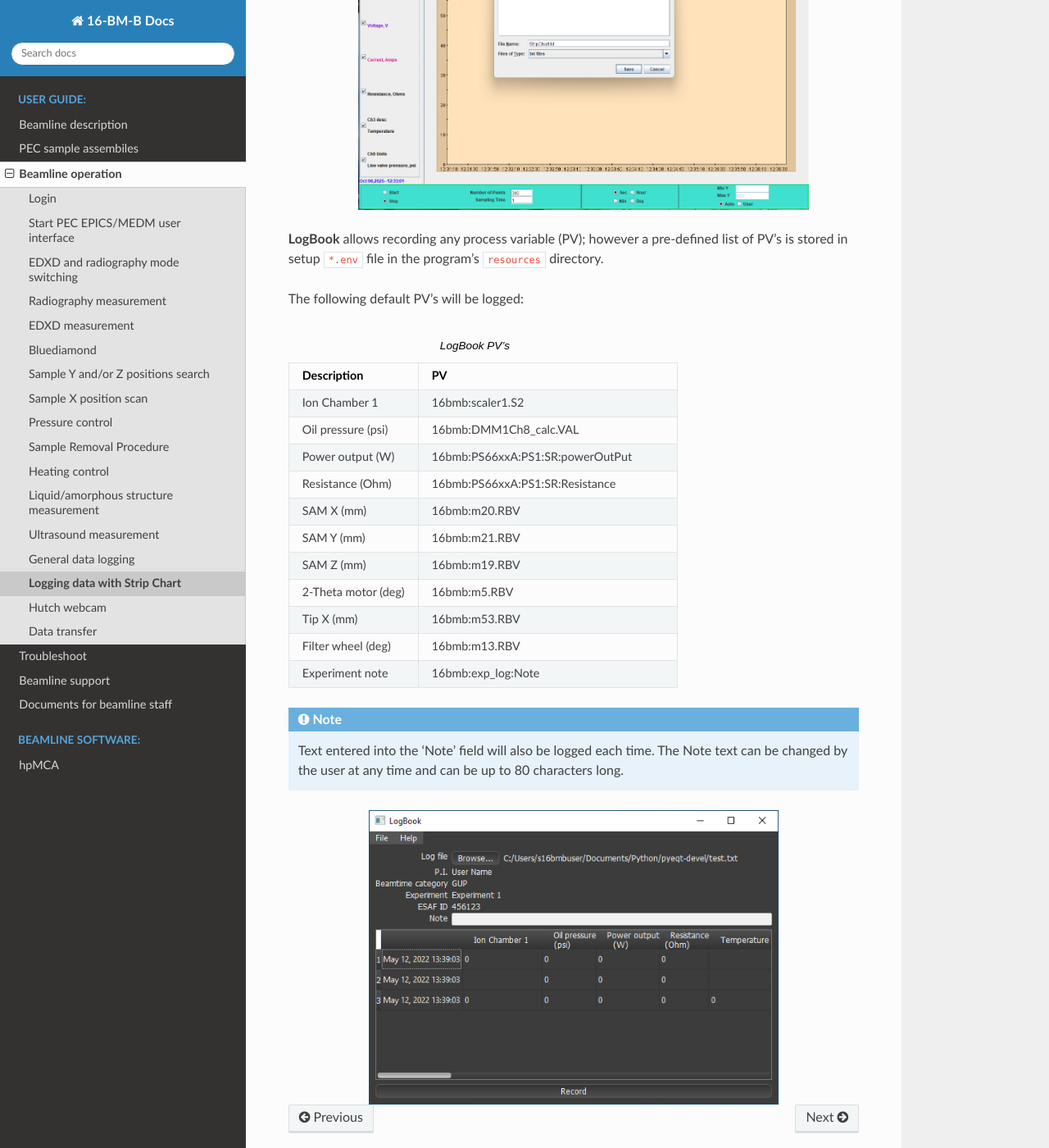
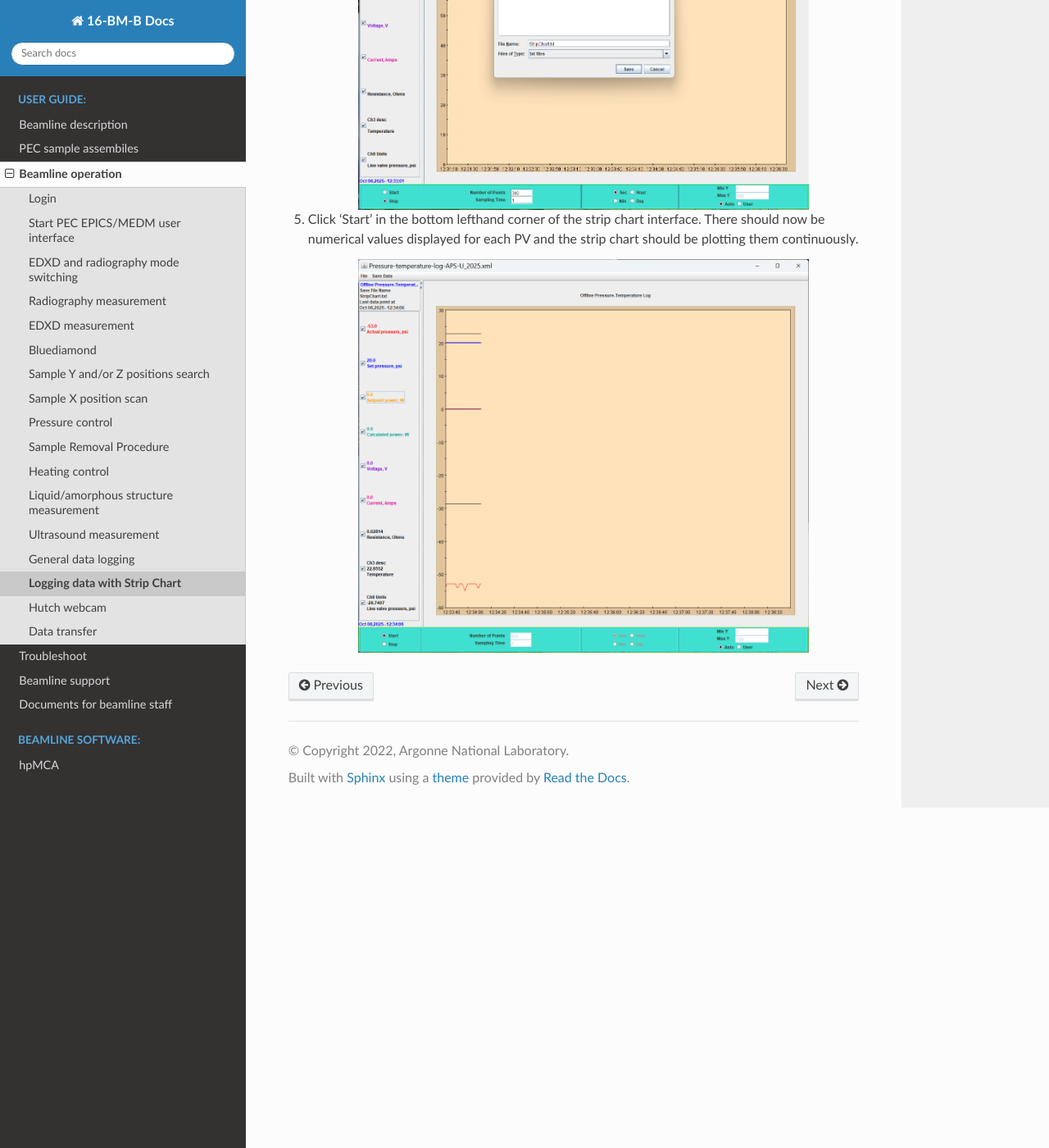
Before and after one commit to taeastmo/16BMB_manual, a Sphinx documentation site: the page built from docs/source/operations/item_015_strip_chart.rst, in a window 1280 px wide and 1400 px high, scrolled down 1933 px. Shown: the whole window at 82% size. Built offline with Sphinx 7.4.7 and the Read the Docs theme 3.1.0, drawn with Linux system fonts in a browser that asks for light colours.

Commit message:
Update item_015_strip_chart.rst

```diff
--- a/docs/source/operations/item_015_strip_chart.rst
+++ b/docs/source/operations/item_015_strip_chart.rst
@@ -33,20 +33,9 @@ The strip chart software can be used to continuously monitor various PVs (e.g.,
       :align: center
 
 
-**LogBook** allows recording any process variable (PV); however
-a pre-defined list of PV's is stored in setup ``*.env`` file in the program's ``resources`` directory.
+5. Click 'Start' in the bottom lefthand corner of the strip chart interface. There should now be numerical values displayed for each PV and the strip chart should be plotting them continuously.
 
-The following default PV's will be logged:
-
-.. csv-table:: LogBook PV's
-   :header: "Description", "PV"
-   :widths: 50, 100
-   :file: tables/table7_logbook_settings.csv
-
-.. note:: Text entered into the 'Note' field will also be logged each time.
-   The Note text can be changed by the user at any time and can be up to 80 characters long.
-
-.. figure:: /images/logbook/record.png
-   :alt: log_book_new
-   :width: 500px
-   :align: center
+   .. figure:: /images/strip_chart/strip_chart_logging.png
+      :alt: strip_chart_logging
+      :width: 550px
+      :align: center
```
